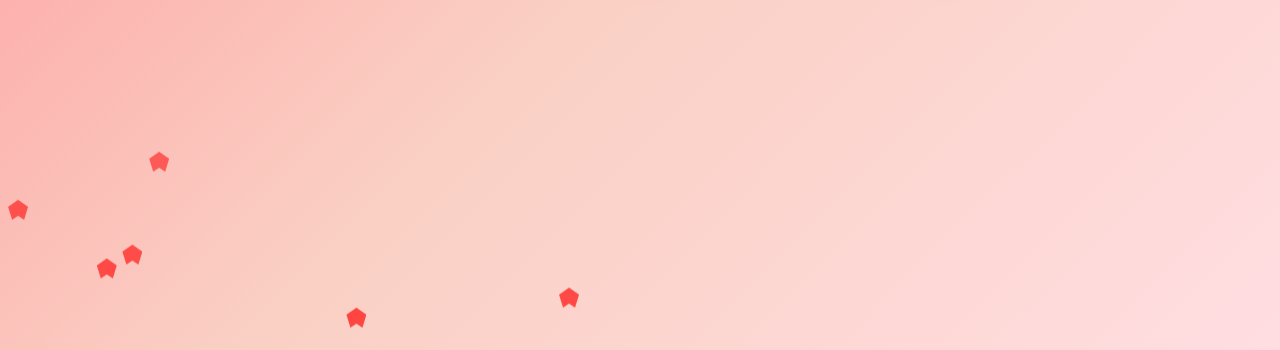
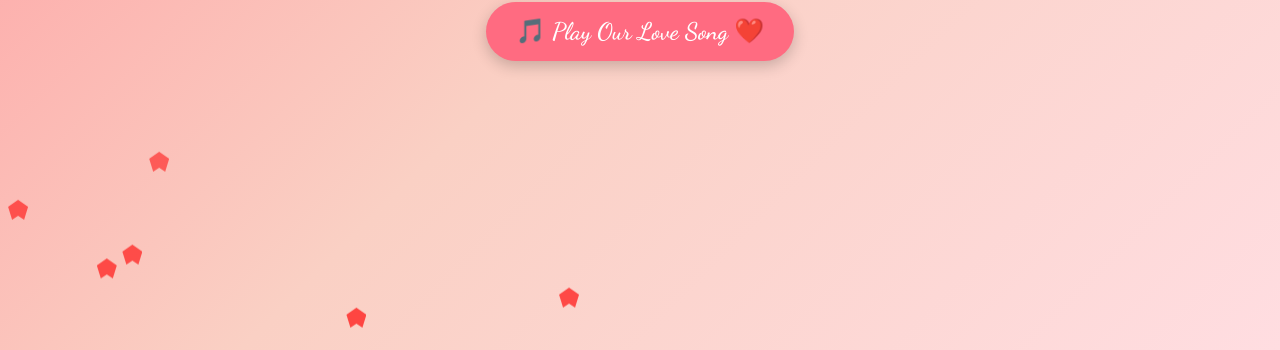
Before and after one commit to AmaneNagumo/love-message, a plain HTML site: page index.html in a window 1280 px wide. Shown: the part 450-800 px from the top of the page. Drawn offline with Linux system fonts and the light colour scheme.

Commit message:
Update index.html
fixed the song

```diff
--- a/index.html
+++ b/index.html
@@ -19,6 +19,7 @@
             padding: 20px;
             box-sizing: border-box;
             overflow: hidden;
+            flex-direction: column;
         }
         h1 {
             font-size: 4rem;
@@ -58,13 +59,30 @@
                 opacity: 0;
             }
         }
+        button {
+            background-color: #ff6b81;
+            border: none;
+            padding: 15px 30px;
+            border-radius: 30px;
+            color: #fff;
+            font-size: 1.5rem;
+            font-family: 'Dancing Script', cursive;
+            cursor: pointer;
+            box-shadow: 0 5px 15px rgba(0, 0, 0, 0.2);
+            transition: all 0.3s;
+        }
+        button:hover {
+            transform: scale(1.1);
+            background-color: #ff4757;
+        }
     </style>
 </head>
 <body>
     <h1>I Love You My Love ❤️🥰</h1>
+    <button onclick="playMusic()">🎵 Play Our Love Song ❤️</button>
     <div class="hearts"></div>
-    <audio autoplay loop>
-        <source src="https://dl.sndup.net/bhr7/I_Just_Wanna_Be_Yours.mp3" type="audio/mpeg">
+    <audio id="loveSong" loop>
+        <source src="https://github.com/AmaneNagumo/love-message/raw/refs/heads/main/I%20Wanna%20Be%20Yours.mp3" type="audio/mpeg">
         Your browser does not support the audio element.
     </audio>
     <script>
@@ -77,6 +95,11 @@
             setTimeout(() => heart.remove(), 5000);
         }
         setInterval(createHeart, 500);
+
+        function playMusic() {
+            const audio = document.getElementById('loveSong');
+            audio.play().catch(error => console.log("Playback error: ", error));
+        }
     </script>
 </body>
 </html>
```
